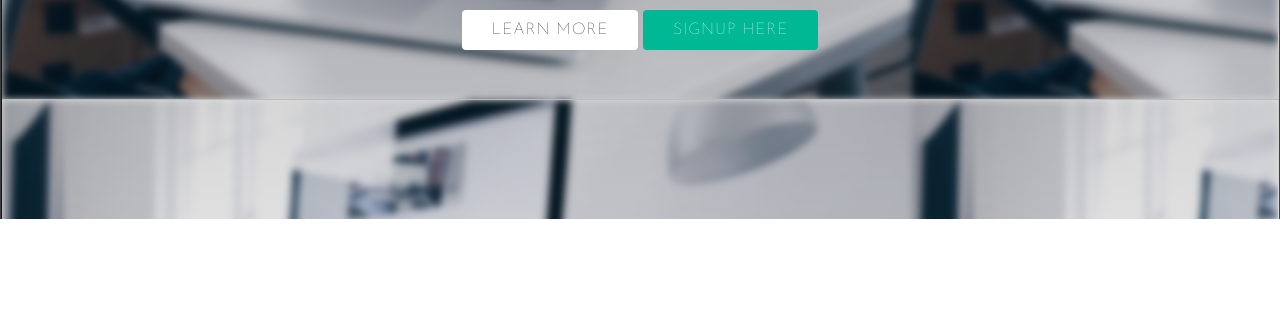
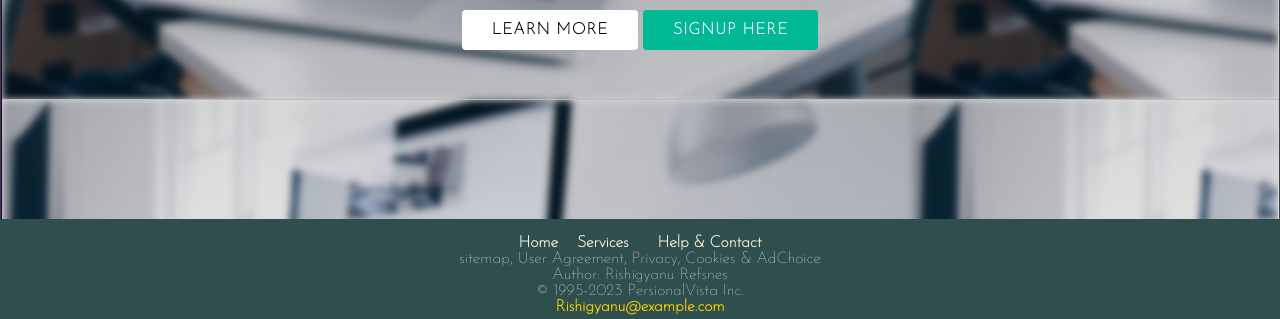
Before and after one commit to gautammahato/staticWebsite, a plain HTML site: page html-Css Webpage/index.html in a window 1280 px wide. Shown: the part 501-820 px from the top of the page. Drawn offline with nearby package versions, Linux system fonts and the light colour scheme.

Commit message:
Add files via upload

```diff
--- a/html-Css Webpage/css/style.css
+++ b/html-Css Webpage/css/style.css
@@ -114,3 +114,13 @@ section .btntwo{
     80%{content: "Banglore";}
     100%{content: "Mumbai";}
 }
+footer{
+    width: 100%;
+    height: 100px;
+    background-color: darkslategray;
+    text-align: center;
+    color: #fff;
+}
+footer a{
+    text-decoration: none;
+}
--- a/html-Css Webpage/index.html
+++ b/html-Css Webpage/index.html
@@ -12,10 +12,10 @@
         <div class="logo"> <h2 class="animate infinte heartBeat">Ｐ<strong style="color: crimson;">ｅ</strong>ｒ<strong style="color: crimson;">ｓ</strong>ｉ<strong style="color: crimson;">ｏ</strong>ｎ<strong style="color: crimson;">ａ</strong>ｌ <strong style="color: crimson;">Ｖ</strong>ｉ<strong style="color: crimson;">ｓ</strong>ｔ<strong style="color: crimson;">ａ</strong></h2> </div>
         <div class="menu">
 
-            <a href="http://127.0.0.1:5500/index.html#">Home</a>
+            <a href="https://www.w3schools.com/">Home</a>
             <a href="#">Gallery</a>
             <a href="https://www.w3schools.com/" target="_blank">About</a>
-            <a href="#">Contact</a>
+            <a href="https://www.instagram.com/rishigyanu/" target="_blank">Contact</a>
 
         </div>
     </nav>
@@ -24,11 +24,23 @@
                 <h3>Welcome To HTML Webpage</h3>
                 <h1>HTML COURSE FOR BEGINNER <span class="change_content"></span></h1>
                 <p>"Once is not enough for This"</p>
-                <a href="https://www.w3schools.com/html/default.asp" class="btnone" target="_blank">Learn More</a>
-                <a href="https://profile.w3schools.com/sign-up?redirect_url=https%3A%2F%2Fmy-learning.w3schools.com%2F" class="btntwo" target="_blank">signup Here</a>
+                <a href="https://www.w3schools.com/html/default.asp" class="btnone" target="_blank"><b>Learn More</b></a>
+                <a href="https://profile.w3schools.com/sign-up?redirect_url=https%3A%2F%2Fmy-learning.w3schools.com%2F" class="btntwo" target="_blank"><b>signup Here</b></a>
             </section>
         </main>
     </header>
+    <footer>
+        <br>
+        <a href="#" target="_blank" title="visit Now" style="color: cornsilk;"><b>Home</b></a>&nbsp;&nbsp;&nbsp;
+        <a href="https://www.w3schools.com" target="_blank" title="visit Now" style="color: cornsilk;"><b>Services</b></a>&nbsp;&nbsp;&nbsp;
+        &nbsp;
+        <a href="mailto:hege@example.com" style="color: cornsilk;"><b>Help & Contact</b></a>
+        <p>sitemap, User Agreement, Privacy, Cookies & AdChoice</p>
+        <p>Author: Rishigyanu Refsnes<br>
+        <p>© 1995-2023 PersionalVista Inc.</p>
+        <a href="mailto:hege@example.com" style="color: gold;"><b>Rishigyanu@example.com</b></a></p>
+
+    </footer>
 
 </body>
 </html>
```
